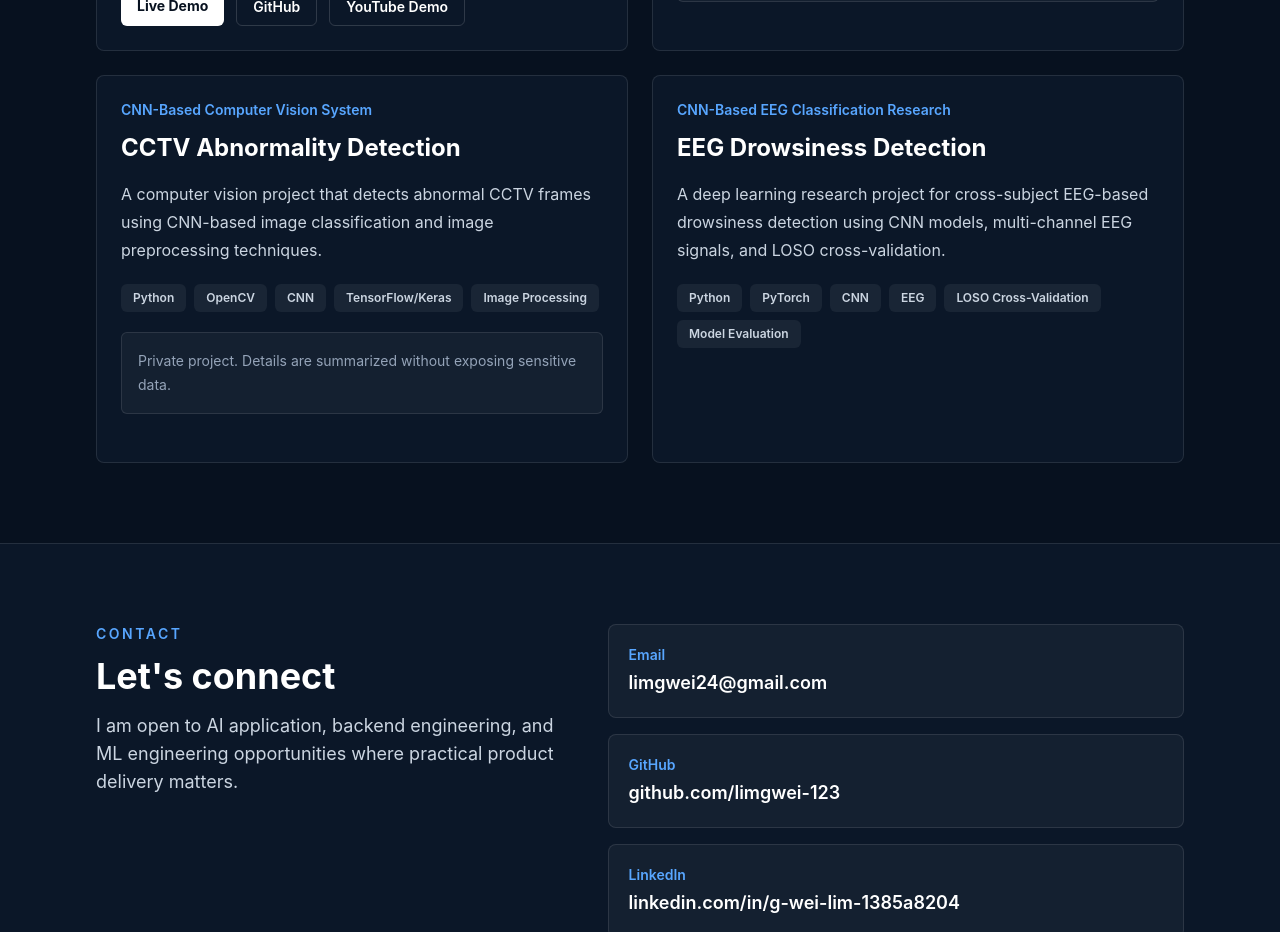
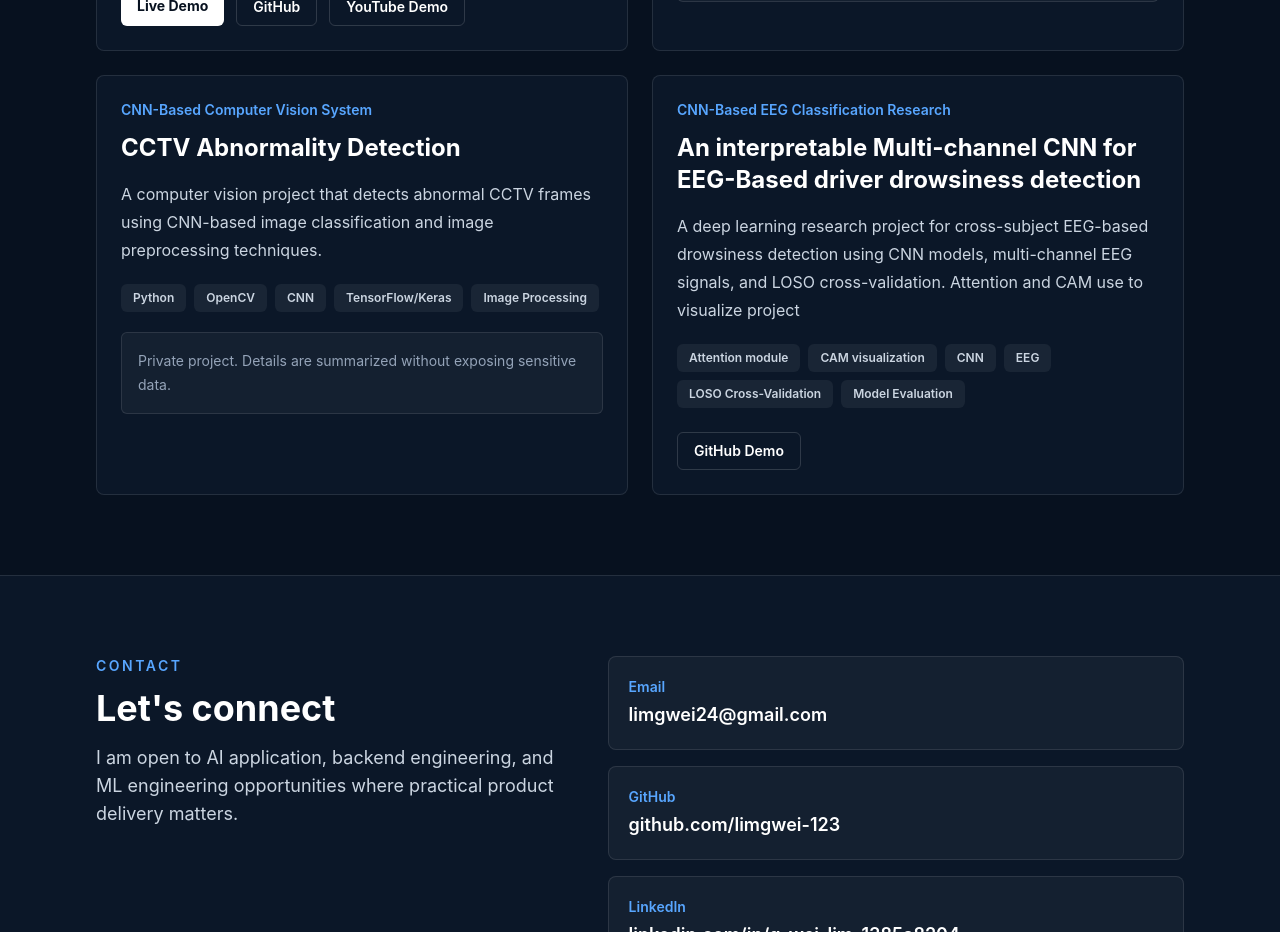
Before and after one commit to limgwei-123/lim-g-wei-portfolio, a React (Vite) app: page / in a window 1280 px wide. Shown: the part 2480-3412 px from the top of the page. Built offline with nearby package versions, Linux system fonts and the light colour scheme.

Commit message:
update interpretability github

```diff
--- a/src/components/Projects.tsx
+++ b/src/components/Projects.tsx
@@ -61,7 +61,7 @@ export function Projects() {
                     GitHub
                   </a>
                 ) : null}
-                {project.links?.map((link) => (
+                {project.links?.filter((link) => link.href).map((link) => (
                   <a
                     key={link.href}
                     href={link.href}
--- a/src/data/projects.ts
+++ b/src/data/projects.ts
@@ -63,17 +63,23 @@ export const projects: Project[] = [
     note: "Private project. Details are summarized without exposing sensitive data.",
   },
   {
-    name: "EEG Drowsiness Detection",
+    name: "An interpretable Multi-channel CNN for EEG-Based driver drowsiness detection",
     subtitle: "CNN-Based EEG Classification Research",
     description:
-      "A deep learning research project for cross-subject EEG-based drowsiness detection using CNN models, multi-channel EEG signals, and LOSO cross-validation.",
+      "A deep learning research project for cross-subject EEG-based drowsiness detection using CNN models, multi-channel EEG signals, and LOSO cross-validation. Attention and CAM use to visualize project",
     techStack: [
-      "Python",
-      "PyTorch",
+      "Attention module",
+      "CAM visualization",
       "CNN",
       "EEG",
       "LOSO Cross-Validation",
       "Model Evaluation",
     ],
+    links: [
+      {
+        label: "GitHub Demo",
+        href: "https://github.com/limgwei-123/interpretability-drowsiness-model",
+      },
+    ],
   },
 ];
```
